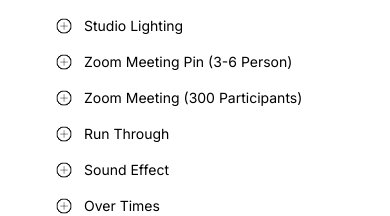
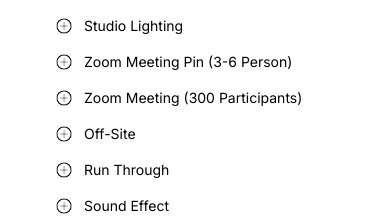
Before and after one commit to LiveEleven/live-eleven-landing-page, a Next.js app: page / in a window 390 px wide. Shown: the part 5347-5563 px from the top of the page. Built offline with nearby package versions, Linux system fonts and the light colour scheme.

Commit message:
Update AddOnsCol3.js

```diff
--- a/src/components/AddOnsCol3.js
+++ b/src/components/AddOnsCol3.js
@@ -4,6 +4,25 @@ import Image from "next/image";
 const AddOnsCol3 = () => {
   return (
     <div className="flex flex-col gap-4 md:hidden lg:flex">
+     <Menu>
+        <MenuButton className="flex items-center gap-3">
+          <Image
+            src="/plus.png"
+            width={50}
+            height={50}
+            alt="Plus"
+            className="w-4 h-4"
+          />
+          <p className="text-left font-head text-sm lg:text-lg">Off-Site</p>
+        </MenuButton>
+        <MenuItems>
+          <MenuItem>
+            <p className="text-sm bg-gray-200 py-1 px-3 w-fit rounded-md">
+              เริ่มต้น 2000 ฿
+            </p>
+          </MenuItem>
+        </MenuItems>
+      </Menu>
       <Menu>
         <MenuButton className="flex items-center gap-3">
           <Image
```
